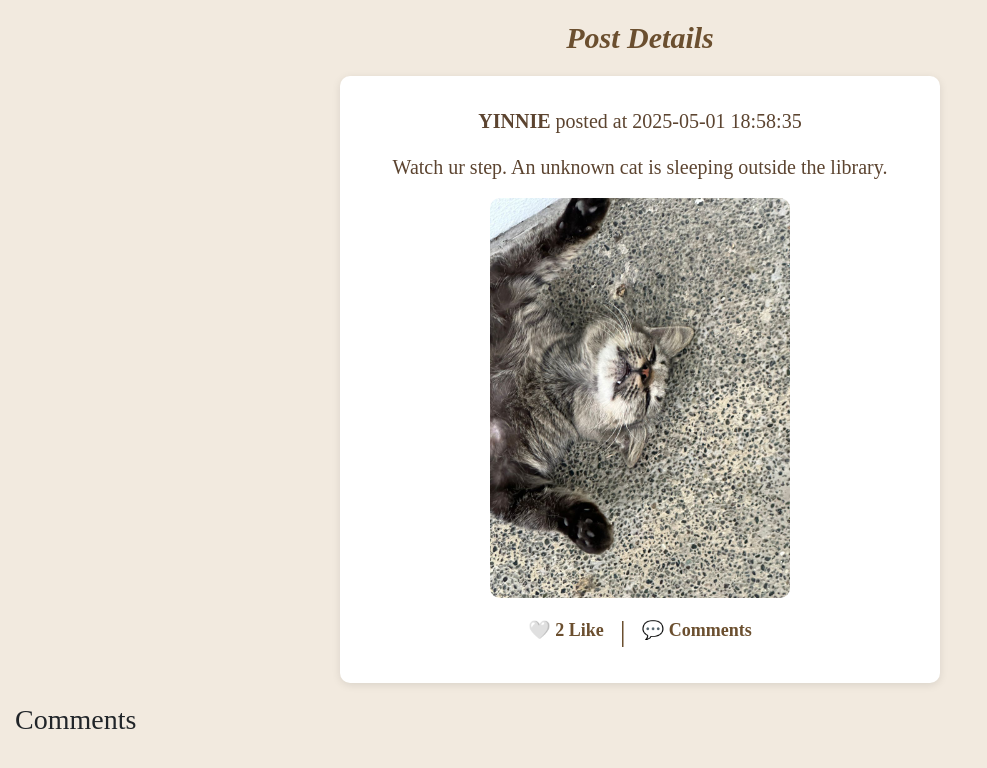
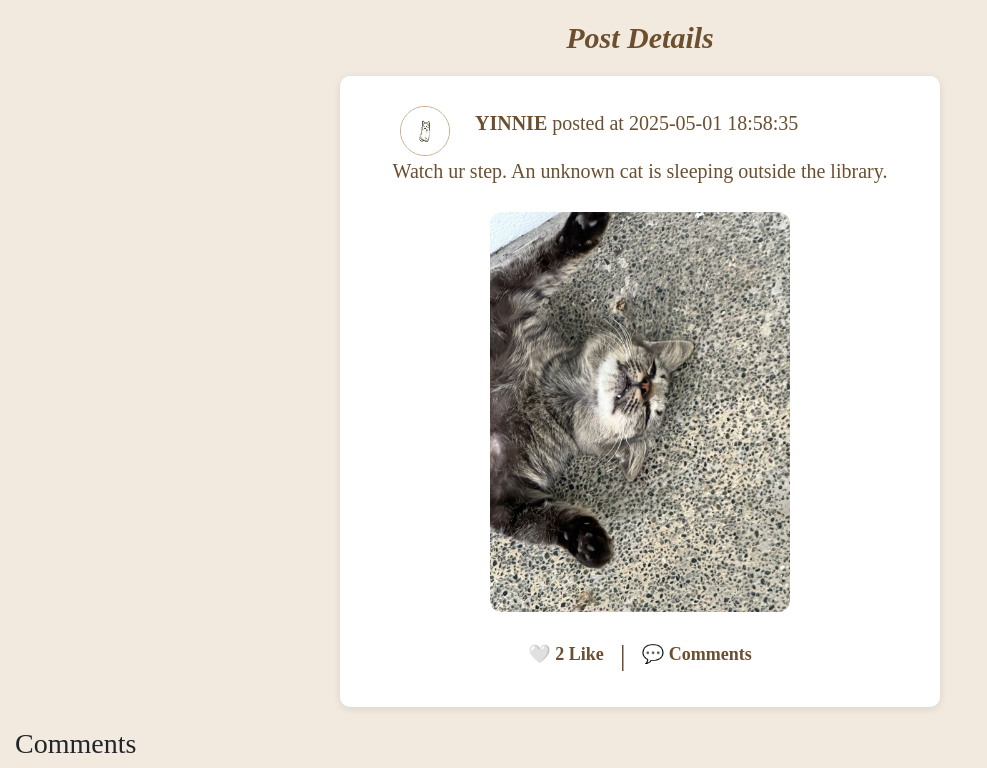
Before and after one commit to wshyen/MeowMeowU, a Flask app: page /post/2 in a window 1280 px wide. Shown: the part 63-831 px from the top of the page, without its empty margins (0-987 px from the left). Before the commit the page ends 792 px from the top, so only its background shows below. Run offline with Flask 3, Linux system fonts and the light colour scheme; data comes from the database, SQL or seed files in the repository; some libraries are stand-ins or nearby versions.

Commit message:
Update community detail page layout and styling, add profile picture and like count

```diff
--- a/Website/templates/community_detail.html
+++ b/Website/templates/community_detail.html
@@ -23,29 +23,53 @@
 
     p {
         text-align: center;
-        color: #5c4430;
+        color: #6b4f2f;
         font-size: 20px;
     }
 
     .post {
+        width: 100%;
         max-width: 600px;
         background-color: #ffffff;
         border-radius: 10px;
         margin: 20px auto;
-        padding: 30px;
         overflow: hidden;
         box-shadow: 0 2px 8px rgba(0, 0, 0, 0.1);
         font-family: 'Times New Roman', Times, serif;
-        overflow: hidden;
+        padding: 30px;
+        cursor: pointer;
     }
 
-    .post img,
-    .post video {
-        display: block;
+    .post-info {
+        width: 100%;
+        display: flex;
+        align-items: center;
+        justify-content: flex-start;
+        margin-left: 30px;
+    }
+
+    .post-info img.profile-picture {
+        width: 50px;
+        height: 50px;
+        border-radius: 50%;
+        margin-right: 25px;
+        border: 1px solid #c8a786;
+    }
+
+    .media {
+        display: flex;
+        flex-direction: column;
+        align-items: center;
+        justify-content: center;
+    }
+
+    .media img,
+    .media video {
+        display: inline-block;
         margin: 10px auto;
-        border-radius: 10px;
+        border-radius: 12px;
+        height: auto;
         max-width: 100%;
-        height: auto;
     }
 
     .post-actions {
@@ -75,12 +99,39 @@
         font-size: 30px;
         color: #6b4f2f;
     }
+
+    .button-container {
+        display: flex;
+        flex-direction: column;
+        align-items: center;
+        margin-top: 10px;
+    }
+
+    .button-container button,
+    .modal-content button{
+        margin: 10px auto;
+        padding: 10px 20px;
+        background-color: #dccbb7;
+        border-radius: 15px;
+        border: none;
+        color: #6b4f2f;
+        font-size: 16px;
+        font-weight: bold;
+        cursor: pointer;
+        transition: transform 0.2s ease;
+    }
 </style>
 
     <h1>Post Details</h1>
 
     <div class="post">
+
+        <div class="post-info">
+            <img class="profile-picture" src="{{ url_for('static', filename='Userprofile/' + (post['profile_picture'] if post['profile_picture'] else 'default_profilepic.png')) }}" alt="Avatar">
             <p><strong>{{ post['username'] }}</strong> posted at {{ post['created_at'] }}</p>
+        </div>
+
+        <div class="media"">
             <p>{{ post['content'] }}</p>
             {% if post['media_url'] %}
                 {% set ext = post['media_url'].rsplit('.', 1)[1].lower() %}
@@ -92,6 +143,7 @@
                     </video>
                 {% endif %}
             {% endif %}
+        </div>
 
         <div class="post-actions">
             <form action="{{ url_for('community.like_post' if not post['liked_by_current_user'] else 'community.unlike_post', post_id=post['post_id']) }}" method="post" style="display:inline;">
```
Lines whose indentation alone changed are shown as unchanged.
